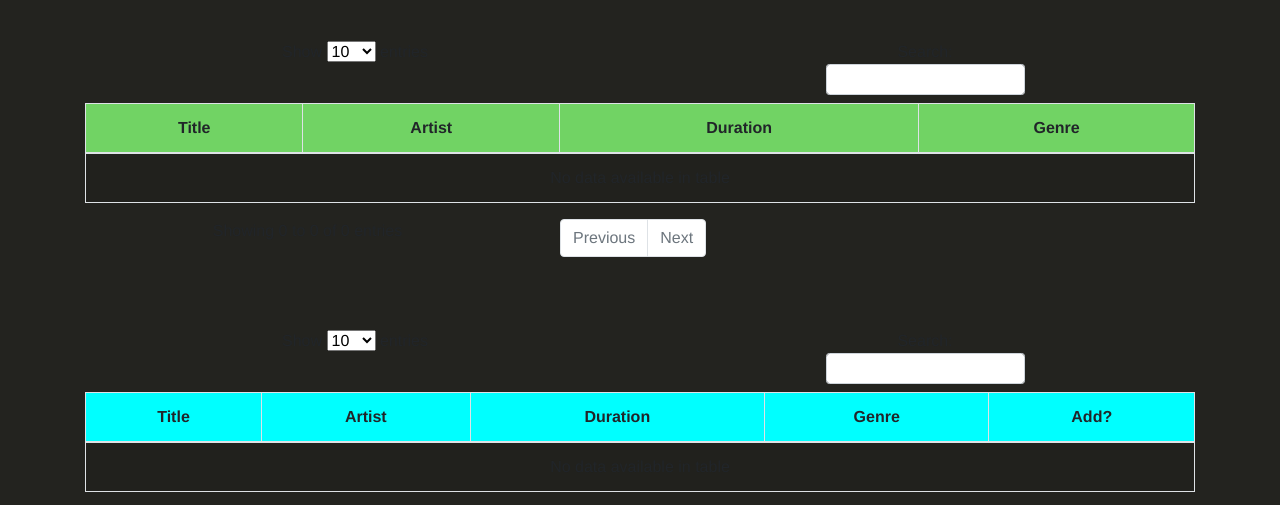
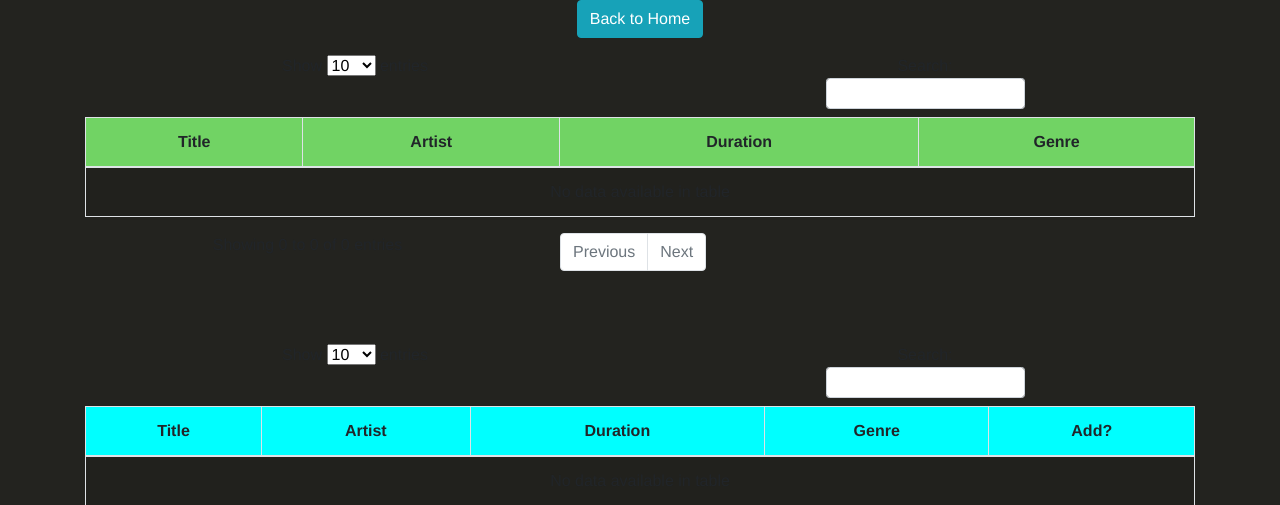
Before and after one commit to Tooo/Playlist-Database, a Flask app: page /homePlaylist in a window 1280 px wide. Shown: the part 56-561 px from the top of the page. Run offline with Flask 2, Linux system fonts and the light colour scheme; data that the repository does not hold is empty; some libraries are stand-ins or nearby versions.

Commit message:
Back button

```diff
--- a/templates/index.html
+++ b/templates/index.html
@@ -126,7 +126,6 @@
 
 				<div role="group">
 					<a class="btn btn-outline-primary" href = "#createplaylist" id = "main_create" style="float:right; margin-right: 10%">Create Playlist</a>
-
 				</div>
 
 				<br><br>
--- a/templates/playlist.html
+++ b/templates/playlist.html
@@ -24,6 +24,8 @@
                 </div>
             </div>
         </nav>
+
+        <a class="btn btn-info w-20" href = http://localhost:5000/home> Back to Home </a>
 
             <br>
                 <div class="container mb-3 mt-3">
```
